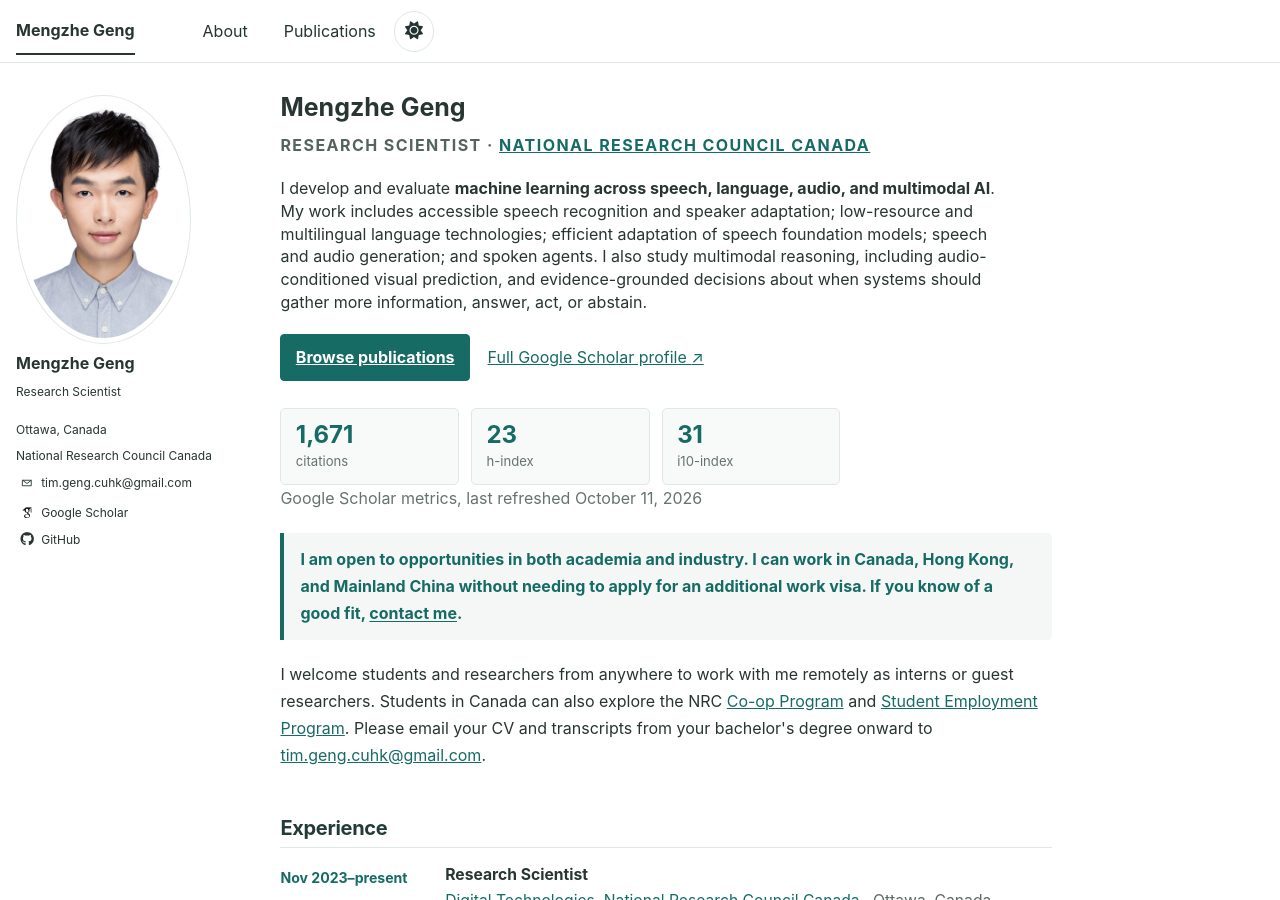
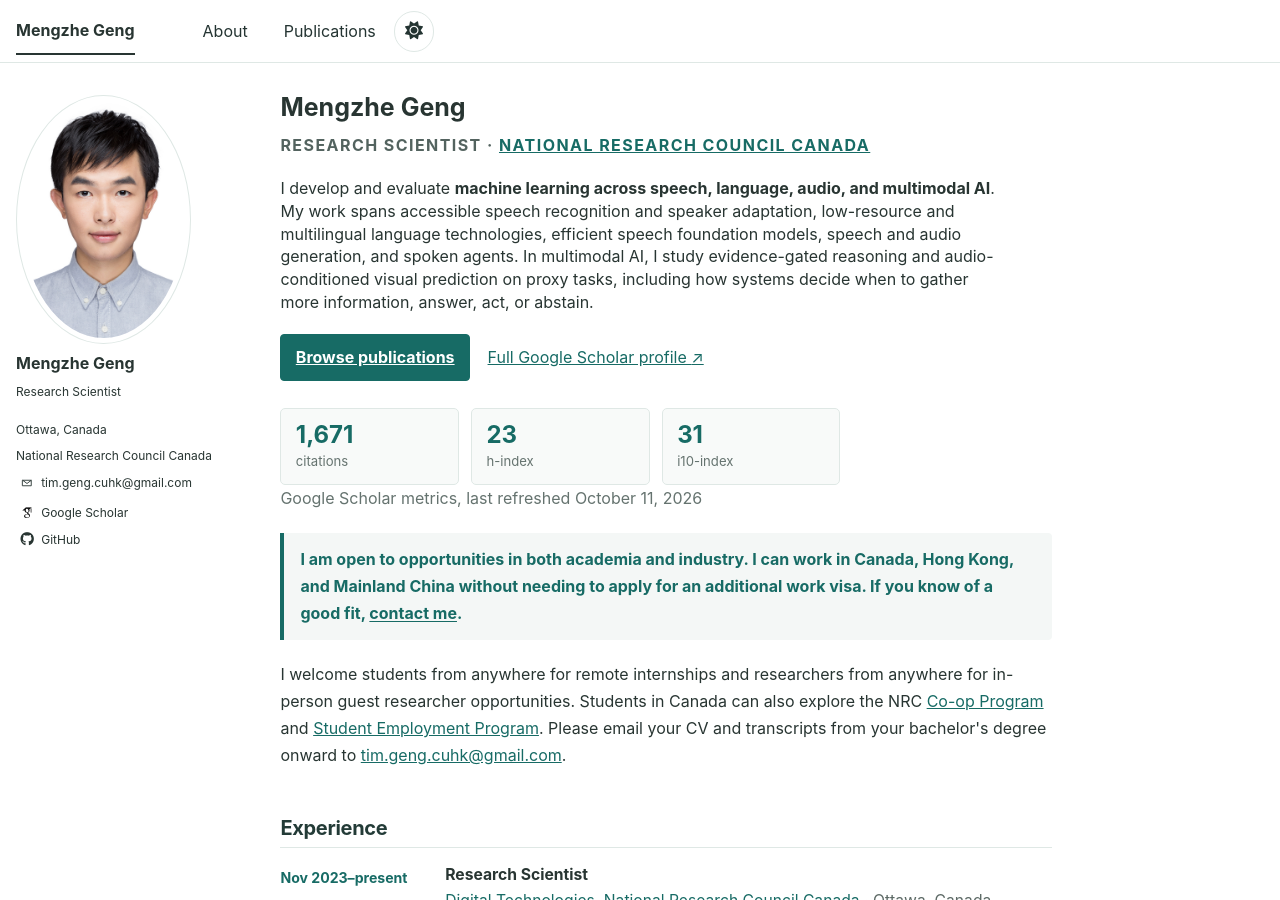
Before and after one commit to MENGZHEGENG/MENGZHEGENG.github.io, a Jekyll site: the page built from _pages/about.md, in a window 1280 px wide and 900 px high. Built offline with Jekyll 4.4.1, drawn with Linux system fonts in a browser that asks for light colours; some web fonts are replaced.

Commit message:
Clarify collaboration and latest publication

```diff
--- a/_pages/about.md
+++ b/_pages/about.md
@@ -8,7 +8,7 @@
 
 <p class="eyebrow">Research Scientist <span aria-hidden="true">·</span> <a href="https://nrc.canada.ca/en">National Research Council Canada</a></p>
 
-<p class="lede">I develop and evaluate <strong>machine learning across speech, language, audio, and multimodal AI</strong>. My work includes accessible speech recognition and speaker adaptation; low-resource and multilingual language technologies; efficient adaptation of speech foundation models; speech and audio generation; and spoken agents. I also study multimodal reasoning, including audio-conditioned visual prediction, and evidence-grounded decisions about when systems should gather more information, answer, act, or abstain.</p>
+<p class="lede">I develop and evaluate <strong>machine learning across speech, language, audio, and multimodal AI</strong>. My work spans accessible speech recognition and speaker adaptation, low-resource and multilingual language technologies, efficient speech foundation models, speech and audio generation, and spoken agents. In multimodal AI, I study evidence-gated reasoning and audio-conditioned visual prediction on proxy tasks, including how systems decide when to gather more information, answer, act, or abstain.</p>
 
 <p class="profile-actions"><a class="button-link" href="/publications/">Browse publications</a> <a href="{{ site.author.googlescholar }}">Full Google Scholar profile <span aria-hidden="true">↗</span></a></p>
 
@@ -20,7 +20,7 @@
 <p class="stats-note">Google Scholar metrics, last refreshed {{ site.data.scholar_metrics.updated_at | date: "%B %-d, %Y" }}</p>
 
 <p class="availability-notice"><strong>I am open to opportunities in both academia and industry. I can work in Canada, Hong Kong, and Mainland China without needing to apply for an additional work visa. If you know of a good fit, <a href="mailto:tim.geng.cuhk@gmail.com">contact me</a>.</strong></p>
-<p class="collaboration-invitation">I welcome students and researchers from anywhere to work with me remotely as interns or guest researchers. Students in Canada can also explore the NRC <a href="https://www.nrc.canada.ca/en/corporate/careers/nrc-co-op-program" target="_blank" rel="noopener noreferrer">Co-op Program</a> and <a href="https://nrc.canada.ca/en/corporate/careers/nrc-student-employment-program" target="_blank" rel="noopener noreferrer">Student Employment Program</a>. Please email your CV and transcripts from your bachelor's degree onward to <a href="mailto:tim.geng.cuhk@gmail.com">tim.geng.cuhk@gmail.com</a>.</p>
+<p class="collaboration-invitation">I welcome students from anywhere for remote internships and researchers from anywhere for in-person guest researcher opportunities. Students in Canada can also explore the NRC <a href="https://www.nrc.canada.ca/en/corporate/careers/nrc-co-op-program" target="_blank" rel="noopener noreferrer">Co-op Program</a> and <a href="https://nrc.canada.ca/en/corporate/careers/nrc-student-employment-program" target="_blank" rel="noopener noreferrer">Student Employment Program</a>. Please email your CV and transcripts from your bachelor's degree onward to <a href="mailto:tim.geng.cuhk@gmail.com">tim.geng.cuhk@gmail.com</a>.</p>
 
 <h2 id="experience">Experience</h2>
 <div class="timeline-entry">
@@ -86,9 +86,10 @@
 </div>
 <p class="publication-filter-status" aria-live="polite">{{ author_led_publications.size }} publications</p>
 {% for year_group in author_led_years %}
-{% assign dated_author_led_publications = year_group.items | where_exp: "post", "post.publication_date" | sort: "publication_date" | reverse %}
-{% assign year_only_author_led_publications = year_group.items | where_exp: "post", "post.publication_date == nil" | sort: "scholar_sort_order" %}
-{% assign year_ordered_author_led_publications = dated_author_led_publications | concat: year_only_author_led_publications %}
+{% assign latest_author_led_publications = year_group.items | where_exp: "post", "post.latest_work" %}
+{% assign dated_author_led_publications = year_group.items | where_exp: "post", "post.publication_date" | where_exp: "post", "post.latest_work != true" | sort: "publication_date" | reverse %}
+{% assign year_only_author_led_publications = year_group.items | where_exp: "post", "post.publication_date == nil" | where_exp: "post", "post.latest_work != true" | sort: "scholar_sort_order" %}
+{% assign year_ordered_author_led_publications = latest_author_led_publications | concat: dated_author_led_publications | concat: year_only_author_led_publications %}
 {% for post in year_ordered_author_led_publications %}
 {% assign displayed_authors = post.homepage_authors | default: post.authors %}
 <article class="publication-entry author-led-publication" id="author-publication-{{ post.scholar_rank }}" data-publication-theme="{{ post.timeline_theme | slugify }}">
```
Also changed, not shown: _pages/publications.html (+4 -3 lines), _publications/2026-civic-evidence-gates-for-audio-conditioned-visual-prediction-on-proxy-tasks.md (+1 -0 lines).
